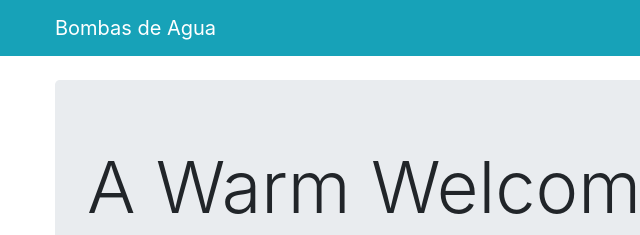
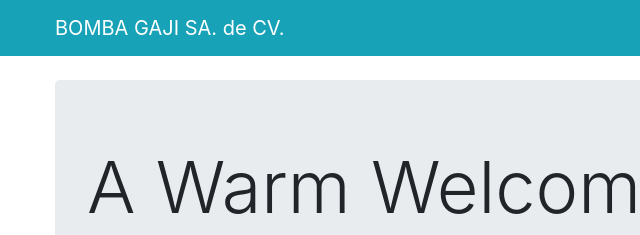
Before and after one commit to OmeOllin/Bombagaji, a website: page index.html in a window 1280 px wide. Shown: the top 235 px of the page, 30-670 px from the left. Drawn offline with Linux system fonts and the light colour scheme.

Commit message:
Update index.html

```diff
--- a/index.html
+++ b/index.html
@@ -24,7 +24,7 @@
   <!-- Navigation -->
   <nav class="navbar navbar-expand-lg navbar-dark bg-info fixed-top">
     <div class="container">
-      <a class="navbar-brand" href="#">Bombas de Agua</a>
+      <a class="navbar-brand" href="#">BOMBA GAJI SA. de CV.</a>
       <button class="navbar-toggler" type="button" data-toggle="collapse" data-target="#navbarResponsive" aria-controls="navbarResponsive" aria-expanded="false" aria-label="Toggle navigation">
         <span class="navbar-toggler-icon"></span>
       </button>
```
